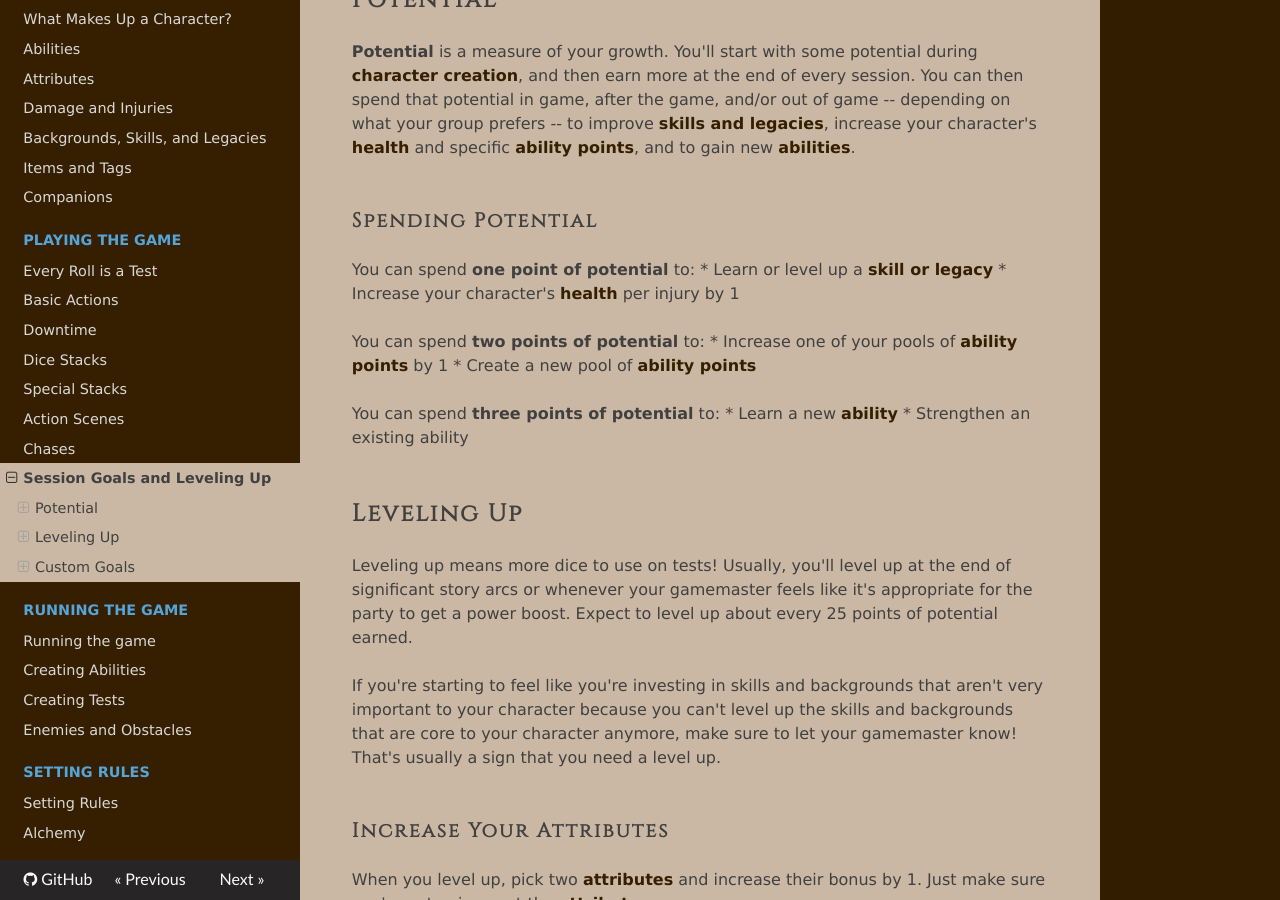
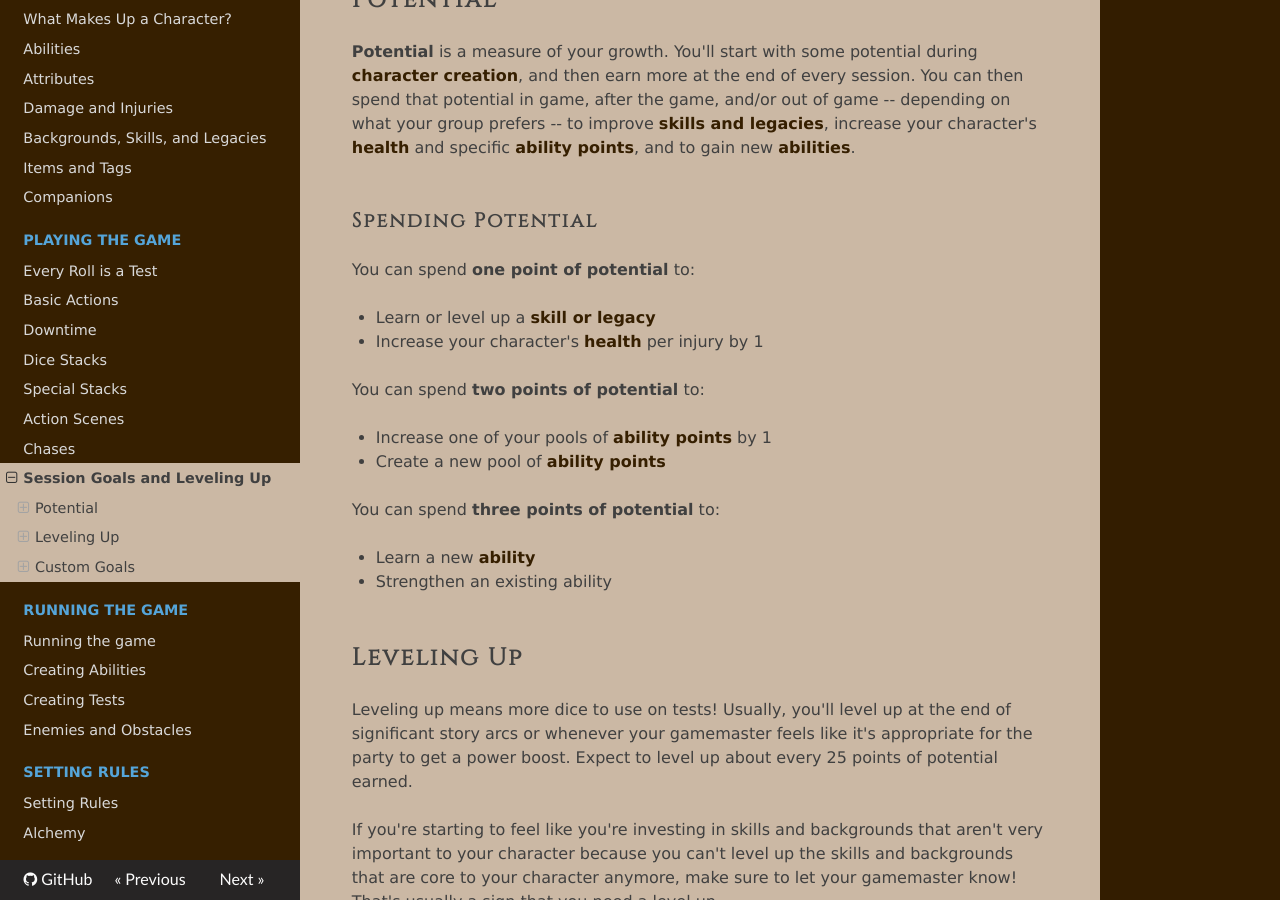
Before and after one commit to TheFifthRider/simply-roleplaying-webapp, an MkDocs documentation site: the page built from docs/gameplay/advancement.md, in a window 1280 px wide and 900 px high, scrolled down 557 px. Built offline with MkDocs 1.6.1, drawn with Linux system fonts in a browser that asks for light colours; nearby versions of some CDN libraries; part of the change alters nothing that is shown.

```diff
--- a/docs/gameplay/advancement.md
+++ b/docs/gameplay/advancement.md
@@ -16,14 +16,17 @@ Discuss if you met the goal. If the players and the GM agree that you have, imme
 ### Spending Potential
 
 You can spend **one point of potential** to:
+
 *   Learn or level up a [skill or legacy](../character/backgrounds.md#improving-skills-and-legacies)
 *   Increase your character's [health](../character/health.md) per injury by 1
 
 You can spend **two points of potential** to:
+
 *   Increase one of your pools of [ability points](../character/abilities.md#ability-points) by 1
 *   Create a new pool of [ability points](../character/abilities.md#ability-points)
 
 You can spend **three points of potential** to:
+
 *   Learn a new [ability](../character/abilities.md)
 *   Strengthen an existing ability
 
--- a/mkdocs.yml
+++ b/mkdocs.yml
@@ -55,3 +55,6 @@ markdown_extensions:
     - toc:
         permalink: 
         permalink_title: Copy link to header
+plugins:
+    - search
+    - meta-descriptions
--- a/theme/main.html
+++ b/theme/main.html
@@ -1,4 +1,11 @@
 {% extends "base.html" %}
+
+{% block site_meta %}
+{{ super() }}
+{% if page.meta %}
+<meta name="description" content="{{ page.meta.description }}" />
+{% endif %}
+{% endblock %}
 
 {% block search_button %}
 <div role="search">
```
Also changed, not shown: docs/running_the_game/creating_tests.md (+1 -0 lines), requirements.txt (+7 -0 lines).
